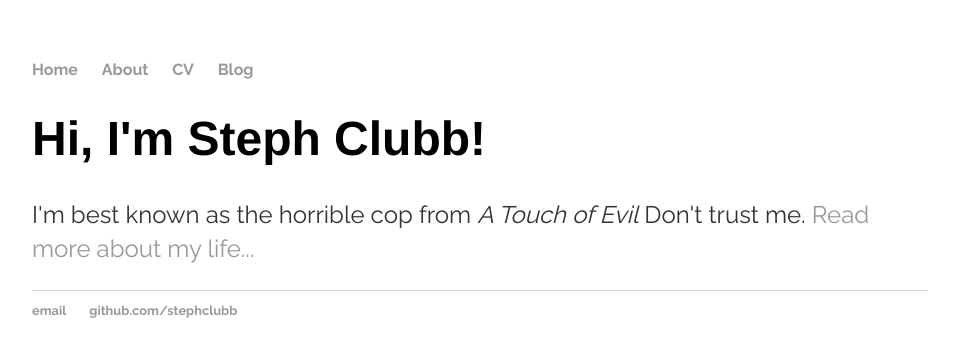
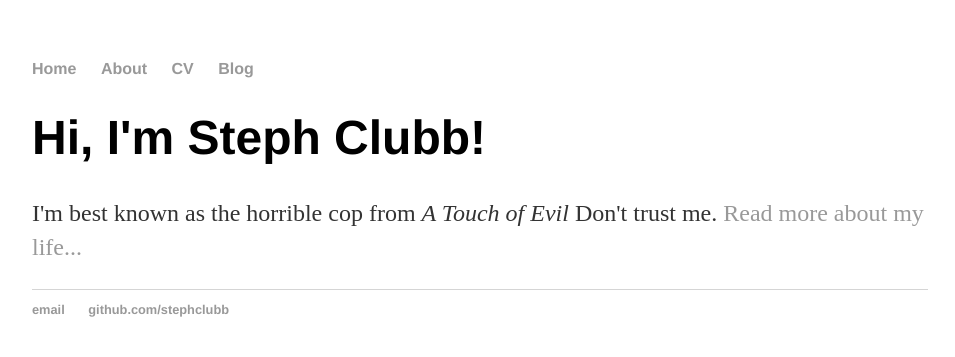
Before and after one commit to stephclubb/jekyll_blog, a Jekyll site: the page built from index.html, in a window 1280 px wide. Shown: the top 357 px of the page, without its empty margins (160-1115 px from the left). Built offline with Jekyll 4.4.1, drawn with Linux system fonts in a browser that asks for light colours; nearby versions of some CDN libraries.

Commit message:
Update main.css

```diff
--- a/css/main.css
+++ b/css/main.css
@@ -2,12 +2,13 @@
 body {
     margin: 60px auto;
     width: 70%;
-    font-family:'Raleway', 'Helvetica', 'Arial', 'Sans-Serif';
 }
 nav ul, footer ul {
     padding: 0px;
     list-style: none;
     font-weight: bold;
+    font-family:'Helvetica', 'Arial', 'Sans-Serif';
+
 }
 nav ul li, footer ul li {
     display: inline;
```
